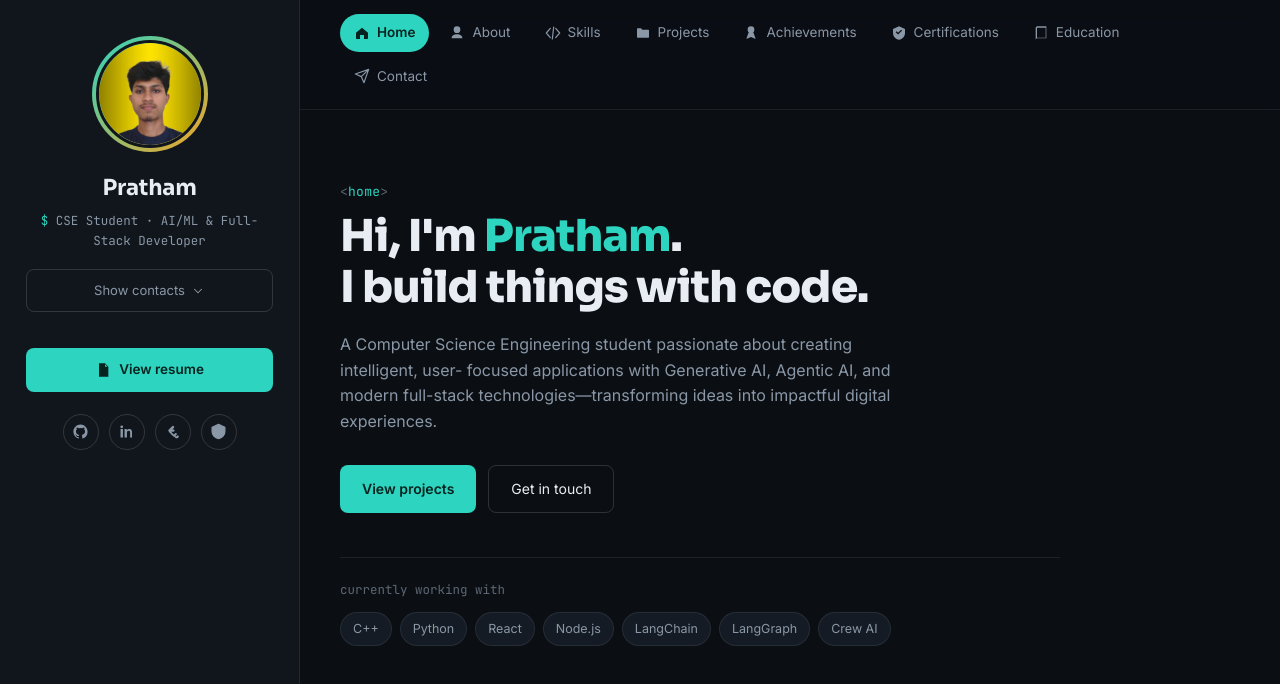
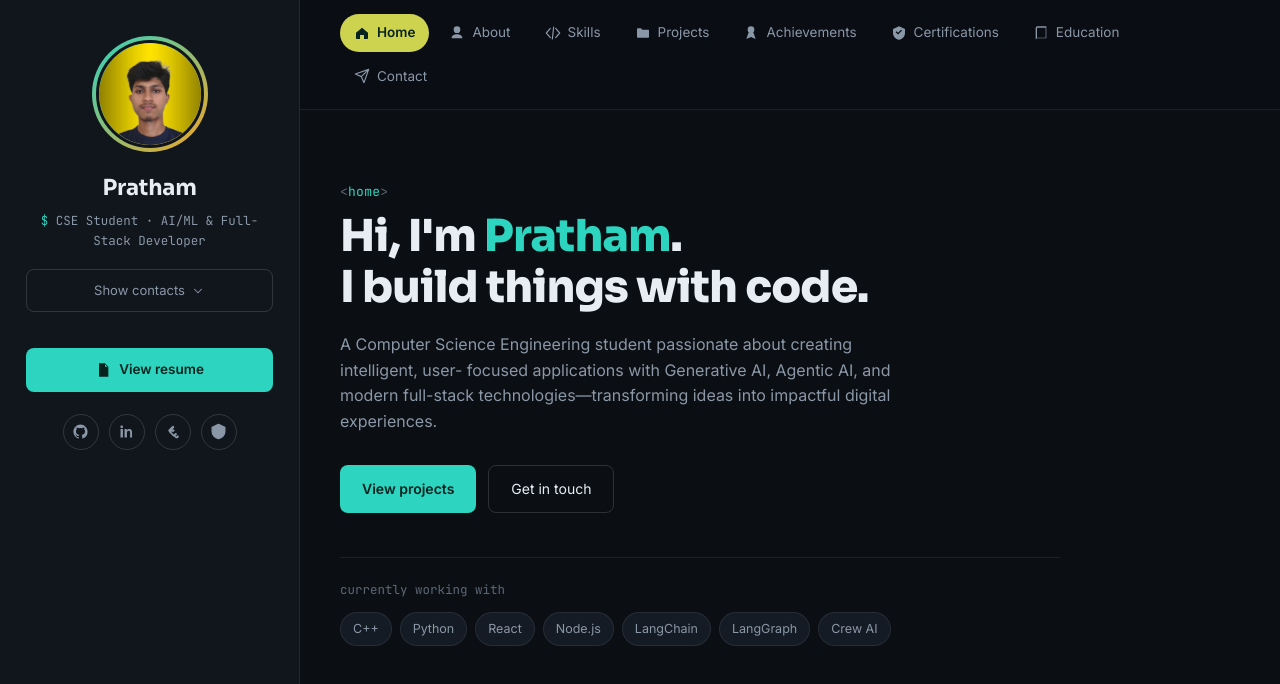
Before and after one commit to shettigarpratham6-web/my-portfolio, a React (Vite) app: page / in a window 1280 px wide. Shown: the top 684 px of the page. Built offline with nearby package versions, Linux system fonts and the light colour scheme.

Commit message:
Change background color of active nav button

```diff
--- a/src/index.css
+++ b/src/index.css
@@ -326,7 +326,7 @@ img {
 
 .nav-btn.active {
   color: #06231f;
-  background: var(--accent);
+  background: #cdd24f;
   font-weight: 600;
 }
 
```
